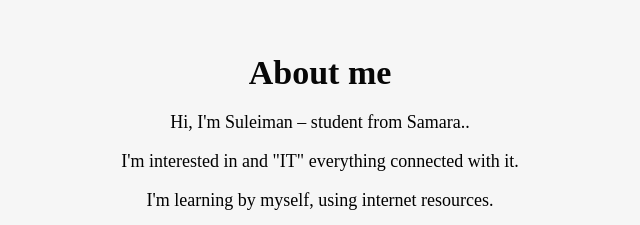
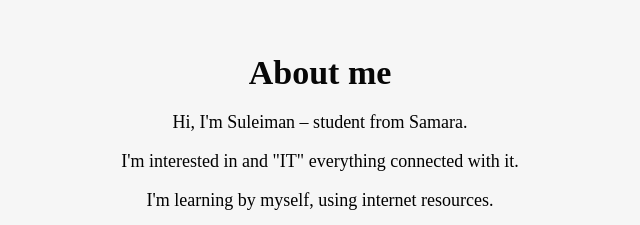
Before and after one commit to BenAr99/landing, a plain HTML site: page index.html in a window 1280 px wide. Shown: the part 1074-1299 px from the top of the page, 320-960 px from the left. Drawn offline with Linux system fonts and the light colour scheme.

Commit message:
Проверка ui

```diff
--- a/index.html
+++ b/index.html
@@ -40,7 +40,7 @@
             <h1>About me</h1>
         <div class="about-me-text">
             <span class="about-me-text-item">
-                Hi, I'm Suleiman –  student from Samara..
+                Hi, I'm Suleiman –  student from Samara.
             </span>
 
             <span class="about-me-text-item">
```
